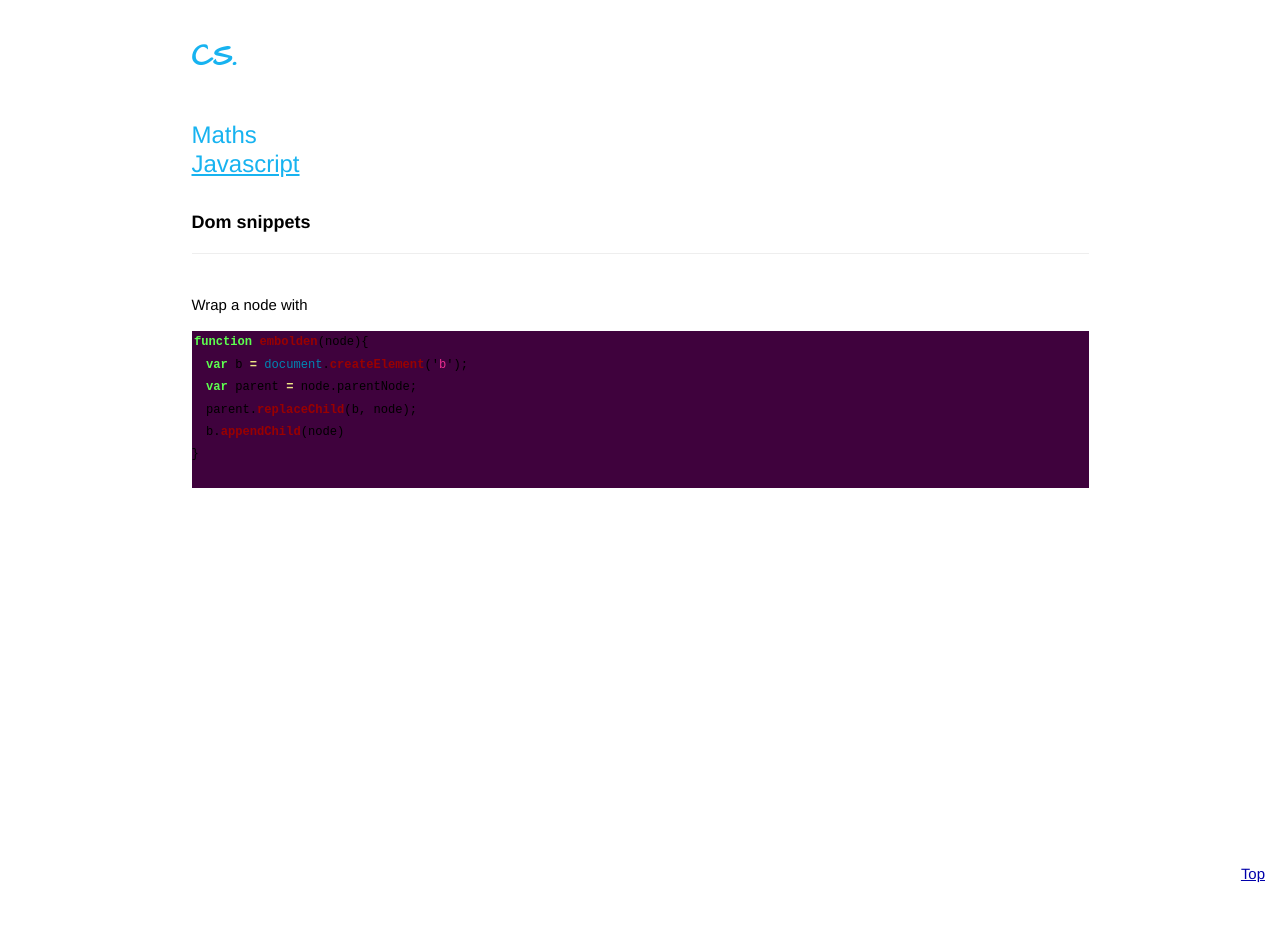
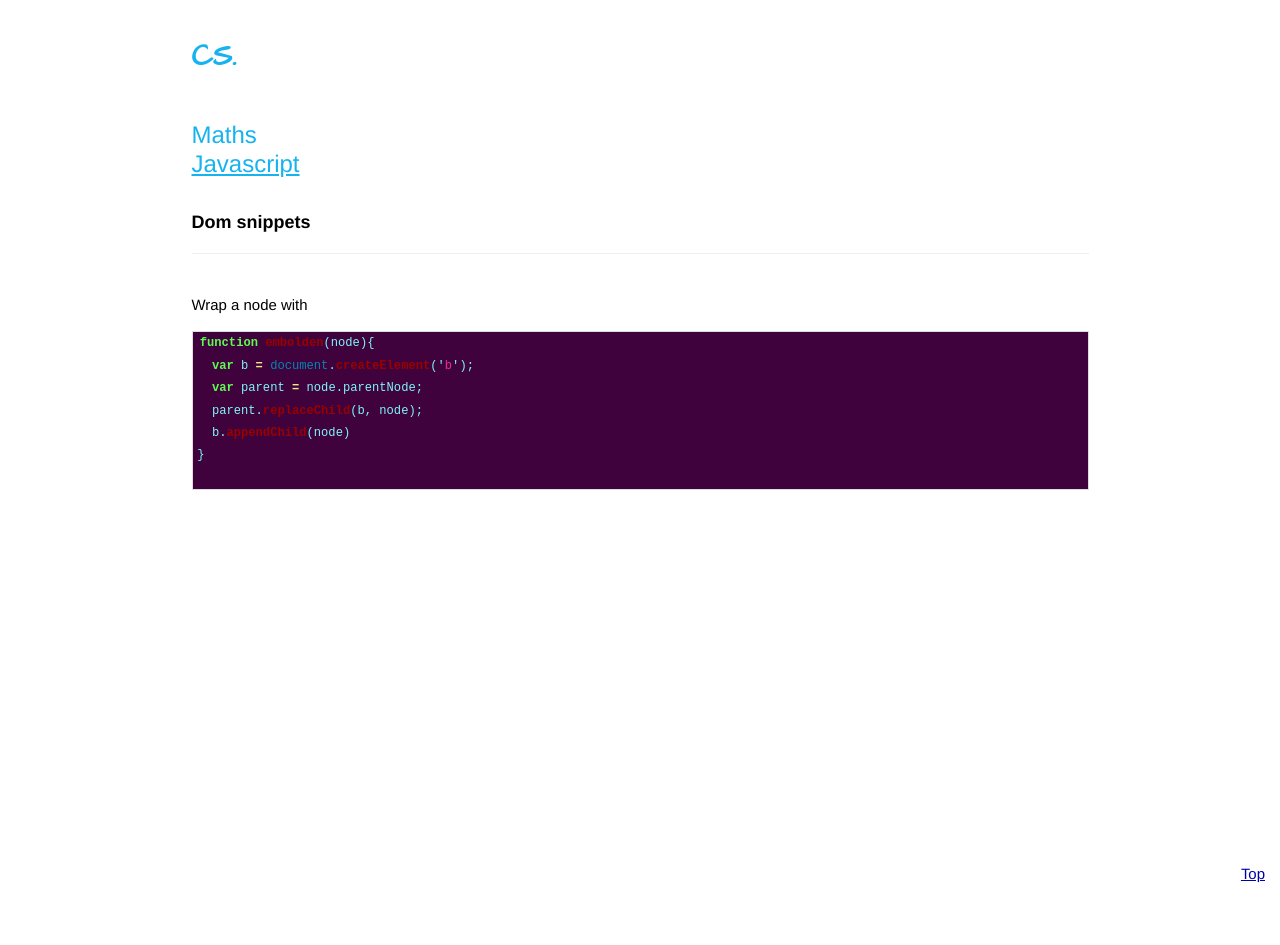
Before and after one commit to eloone/cs, a Jekyll site: the page built from js/index.md, in a window 1280 px wide. Built offline with Jekyll 4.4.1, drawn with Linux system fonts in a browser that asks for light colours; Markdown is read by kramdown in place of the engine named in the settings.

Commit message:
Update main.css

```diff
--- a/css/main.css
+++ b/css/main.css
@@ -121,7 +121,7 @@ a:visited { color: #a0a; }
 /*****************************************************************************/
 
 /* standard */
-.post pre {
+pre {
   border: 1px solid #ddd;
   padding: 0 .4em;
   color:rgb(127, 245, 250);
```
